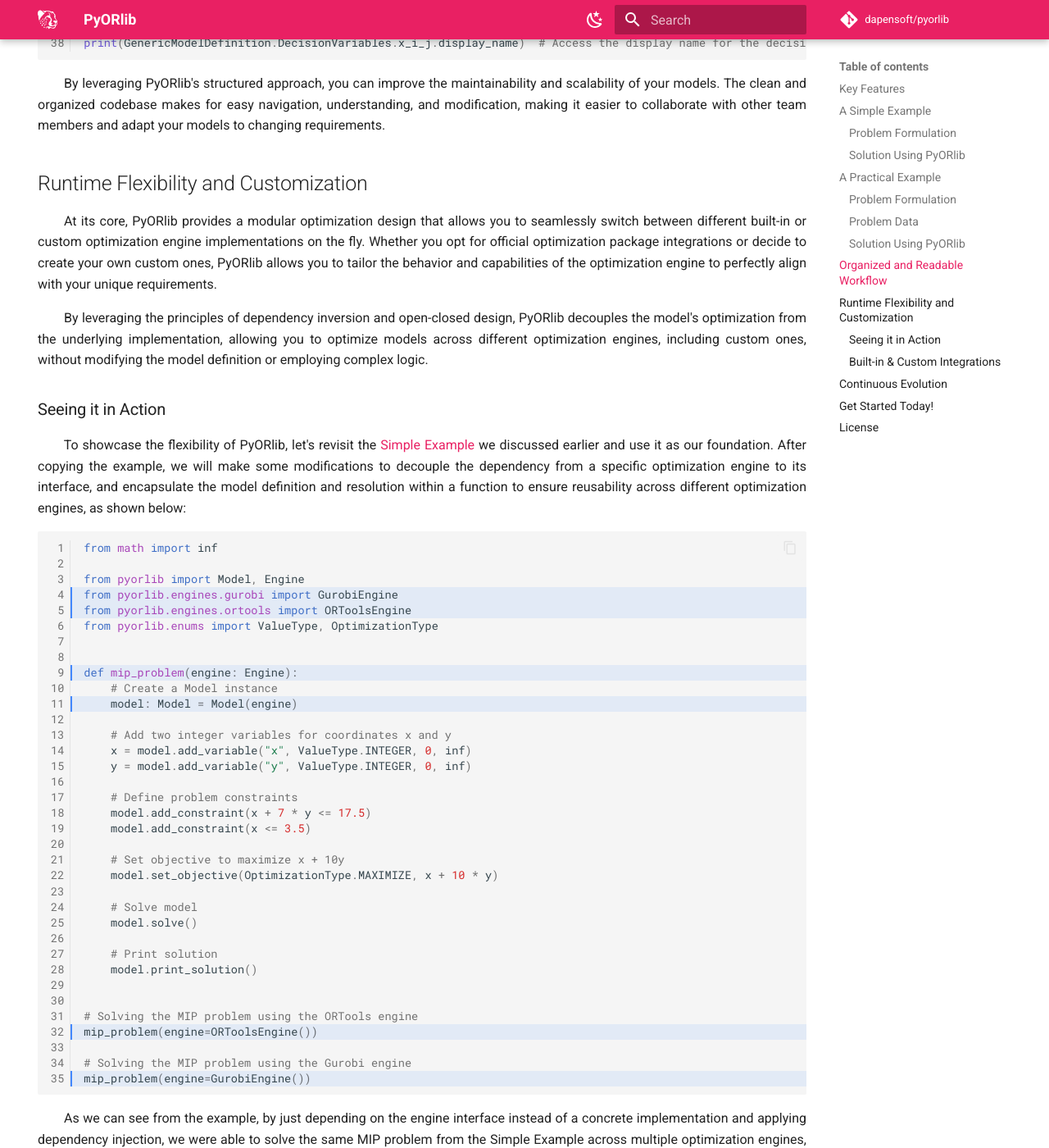
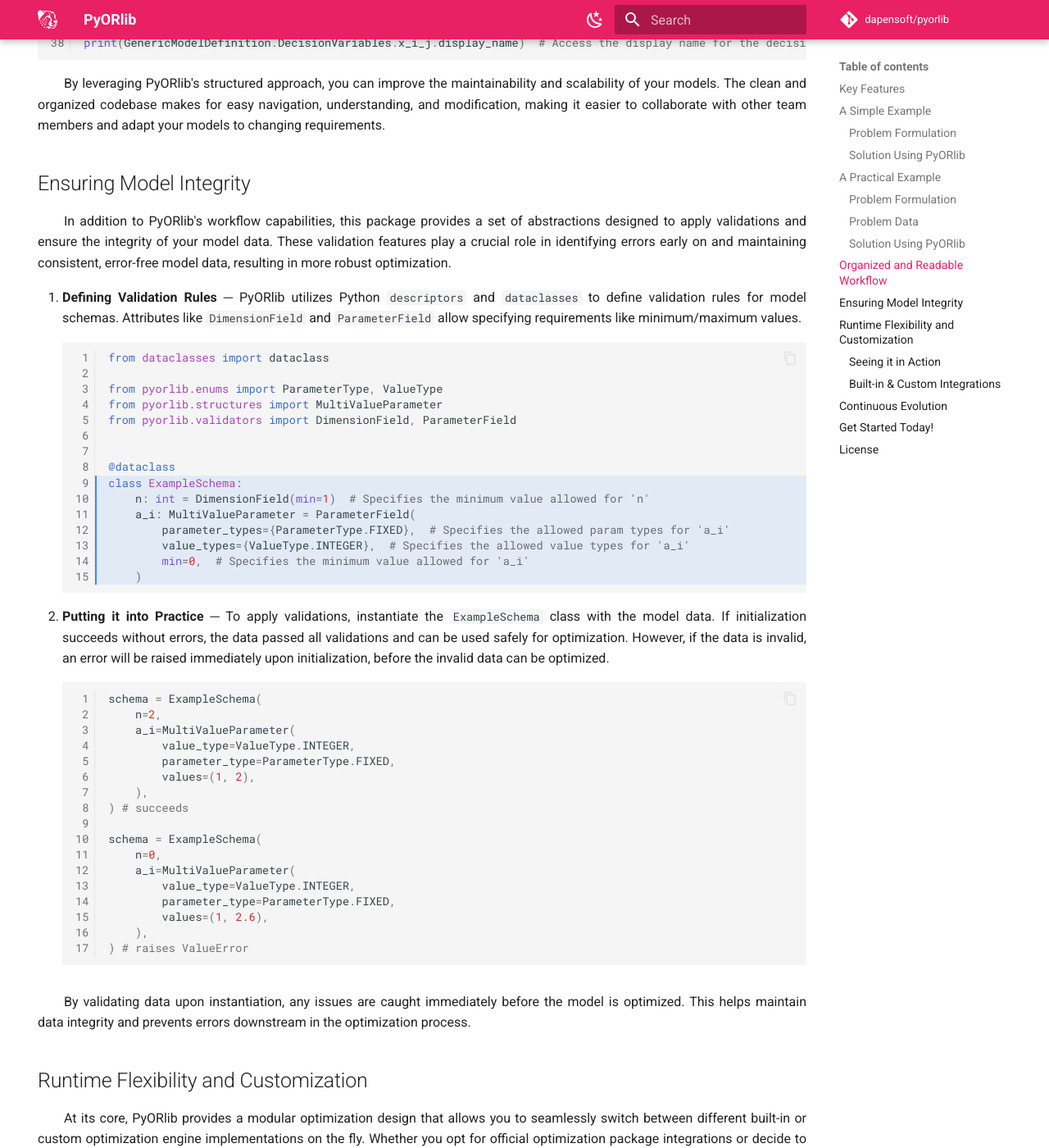
Before and after one commit to dapensoft/pyorlib, an MkDocs documentation site: the page built from docs/index.md, in a window 1280 px wide and 1400 px high, scrolled down 8307 px. Shown: the whole window at 82% size. Built offline with MkDocs 1.6.1 and Material for MkDocs 9.7.7, drawn with Linux system fonts in a browser that asks for light colours; comment, search, counter and statistics services are not loaded.

Commit message:
Add the Ensuring Model Integrity section in the documentation index

````diff
--- a/docs/index.md
+++ b/docs/index.md
@@ -470,8 +470,8 @@
 
     @dataclass(frozen=True)
     class Dimensions(ABC):
-        n = DimensionDefinition(name="n", display_name="Total number of 'i' indices", min=0)
-        m = DimensionDefinition(name="m", display_name="Total number of 'j' indices", min=0)
+        n = DimensionDefinition(name="n", display_name="Total number of 'i' indices", min=1)
+        m = DimensionDefinition(name="m", display_name="Total number of 'j' indices", min=1)
 
     @dataclass(frozen=True)
     class Parameters(ABC):
@@ -503,6 +503,73 @@
     &emsp;&emsp;By leveraging PyORlib's structured approach, you can improve the maintainability and scalability of
 	your models. The clean and organized codebase makes for easy navigation, understanding, and modification, making
 	it easier to collaborate with other team members and adapt your models to changing requirements.
+</p>
+
+## Ensuring Model Integrity
+
+<p style='text-align: justify;'>
+    &emsp;&emsp;In addition to PyORlib's workflow capabilities, this package provides a set of abstractions
+	designed to apply validations and ensure the integrity of your model data. These validation features play a
+	crucial role in identifying errors early on and maintaining consistent, error-free model data, resulting in
+	more robust optimization.
+</p>
+
+<ol style='text-align: justify;'>
+
+<li><b>Defining Validation Rules</b> ─
+PyORlib utilizes Python <code>descriptors</code> and <code>dataclasses</code> to define validation rules for model
+schemas. Attributes like <code>DimensionField</code> and <code>ParameterField</code> allow specifying requirements
+like minimum/maximum values.
+
+```Python linenums="1" hl_lines="9-15"
+from dataclasses import dataclass
+
+from pyorlib.enums import ParameterType, ValueType
+from pyorlib.structures import MultiValueParameter
+from pyorlib.validators import DimensionField, ParameterField
+
+
+@dataclass
+class ExampleSchema:
+    n: int = DimensionField(min=1)  # Specifies the minimum value allowed for 'n'
+    a_i: MultiValueParameter = ParameterField(
+        parameter_types={ParameterType.FIXED},  # Specifies the allowed param types for 'a_i'
+        value_types={ValueType.INTEGER},  # Specifies the allowed value types for 'a_i'
+        min=0,  # Specifies the minimum value allowed for 'a_i'
+    )
+```
+</li>
+
+<li><b>Putting it into Practice</b> ─
+To apply validations, instantiate the <code>ExampleSchema</code> class with the model data. If initialization succeeds
+without errors, the data passed all validations and can be used safely for optimization. However, if the data is
+invalid, an error will be raised immediately upon initialization, before the invalid data can be optimized.
+
+```Python linenums="1"
+schema = ExampleSchema(
+	n=2,
+	a_i=MultiValueParameter(
+        value_type=ValueType.INTEGER,
+        parameter_type=ParameterType.FIXED,
+        values=(1, 2),
+    ),
+) # succeeds
+
+schema = ExampleSchema(
+	n=0,
+	a_i=MultiValueParameter(
+        value_type=ValueType.INTEGER,
+        parameter_type=ParameterType.FIXED,
+        values=(1, 2.6),
+    ),
+) # raises ValueError
+```
+</li>
+</ol>
+
+<p style='text-align: justify;'>
+    &emsp;&emsp;By validating data upon instantiation, any issues are caught immediately before the model is optimized.
+	This helps maintain data integrity and prevents errors downstream in the optimization process.
 </p>
 
 ## Runtime Flexibility and Customization
````
